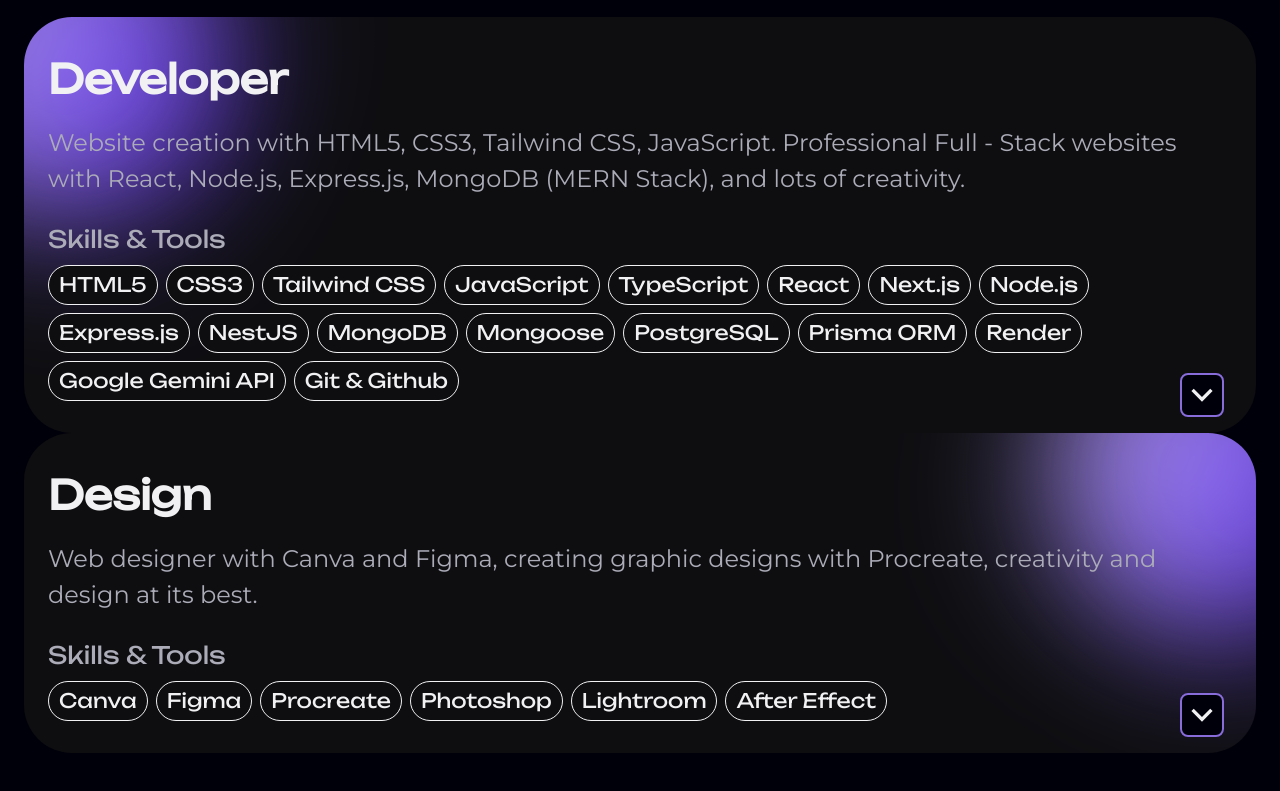
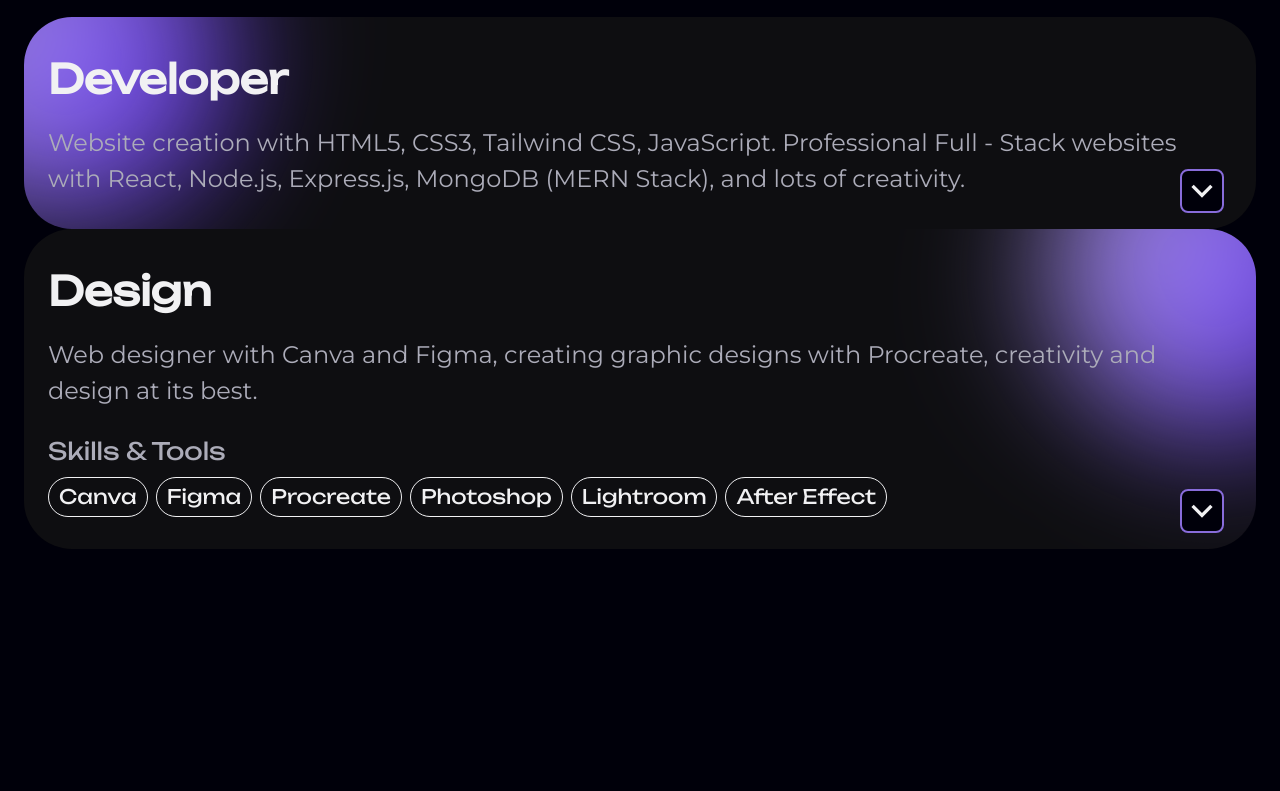
Before and after one commit to Pannnomaly/my-portfolio, a React (Vite) app: page / in a window 1280 px wide. Shown: the part 4426-5217 px from the top of the page. After the commit the page ends 5039 px from the top, so only its background shows below. Built offline with nearby package versions, Linux system fonts and the light colour scheme.

Commit message:
feat(services): implement framer-motion to developer section

```diff
--- a/src/components/Developer.jsx
+++ b/src/components/Developer.jsx
@@ -1,7 +1,11 @@
+import { useState } from "react";
+import { motion, AnimatePresence } from "framer-motion";
 import { develops } from "../lib/data/develops.js";
 
 export default function Developer ()
 {
+    const [open, setOpen] = useState(false);
+
     return (
         <div className="relative bg-(--container-color) py-8 px-6 rounded-[3rem] grid gap-y-6 overflow-hidden">
             <div className="blob-animate-service"></div>
@@ -13,20 +17,38 @@
                 </p>
             </div>
 
-            <div className="relative z-1">
-                <h3 className="text-(--text-color) font-normal text-[1.25rem] md:text-[1.5rem] mb-2">Skills & Tools</h3>
+            <AnimatePresence>
+                {open && (
+                    <motion.div
+                        initial={{ opacity: 0, height: 0 }}
+                        animate={{ opacity: 1, height: "auto" }}
+                        exit={{ opacity: 0, height: 0 }}
+                        transition={{ duration: 0.4 }}
+                        className="relative z-1 overflow-hidden"
+                    >
+                        <h3 className="text-(--text-color) font-normal text-[1.25rem] md:text-[1.5rem] mb-2">Skills & Tools</h3>
 
-                <ul className="flex flex-wrap items-center gap-y-2 gap-x-2">
-                    {develops.map((develop) => (
-                        <div key={develop.id}>
-                            <li id="service-skill-lists" className="text-[1rem] md:text-[1.25rem] bg-(--container-color) text-(--title-color) py-1 px-2.5 rounded-[4rem] font-unbounded">{develop.name}</li>
-                        </div>
-                    ))}
-                </ul>
-            </div>
+                        <ul className="flex flex-wrap items-center gap-y-2 gap-x-2">
+                            {develops.map((develop) => (
+                                    <li key={develop.id} id="service-skill-lists" className="text-[1rem] md:text-[1.25rem] bg-(--container-color) text-(--title-color) py-1 px-2.5 rounded-[4rem] font-unbounded">{develop.name}</li>
+                            ))}
+                        </ul>
+                    </motion.div>
+                )}
+            </AnimatePresence>
 
-            <button className="grid place-items-center w-9 h-9 md:w-10 md:h-10 lg:w-11 lg:h-11 shrink-0 rounded-lg bg-(--body-color) absolute right-8 bottom-6 lg:bottom-4 z-2 cursor-pointer">
-                <svg id="service-button" className="w-9 h-9 md:w-10 md:h-10 lg:w-11 lg:h-11 shrink-0 text-(--title-color) rounded-lg" xmlns="http://www.w3.org/2000/svg" viewBox="0 0 24 24" fill="currentColor"><path d="M11.9999 13.1714L16.9497 8.22168L18.3639 9.63589L11.9999 15.9999L5.63599 9.63589L7.0502 8.22168L11.9999 13.1714Z"></path></svg>
+            <button onClick={() => setOpen(!open)} className="grid place-items-center w-9 h-9 md:w-10 md:h-10 lg:w-11 lg:h-11 shrink-0 rounded-lg bg-(--body-color) absolute right-8 bottom-6 lg:bottom-4 z-2 cursor-pointer">
+                <motion.svg
+                    id="service-button"
+                    animate={{ rotate: open ? 180 : 0 }}
+                    transition={{ duration: 0.3 }}
+                    className="w-9 h-9 md:w-10 md:h-10 lg:w-11 lg:h-11 text-(--title-color) rounded-lg"
+                    xmlns="http://www.w3.org/2000/svg"
+                    viewBox="0 0 24 24"
+                    fill="currentColor"
+                >
+                    <path d="M11.9999 13.1714L16.9497 8.22168L18.3639 9.63589L11.9999 15.9999L5.63599 9.63589L7.0502 8.22168L11.9999 13.1714Z"/>
+                </motion.svg>
             </button>
         </div>
     );
```
